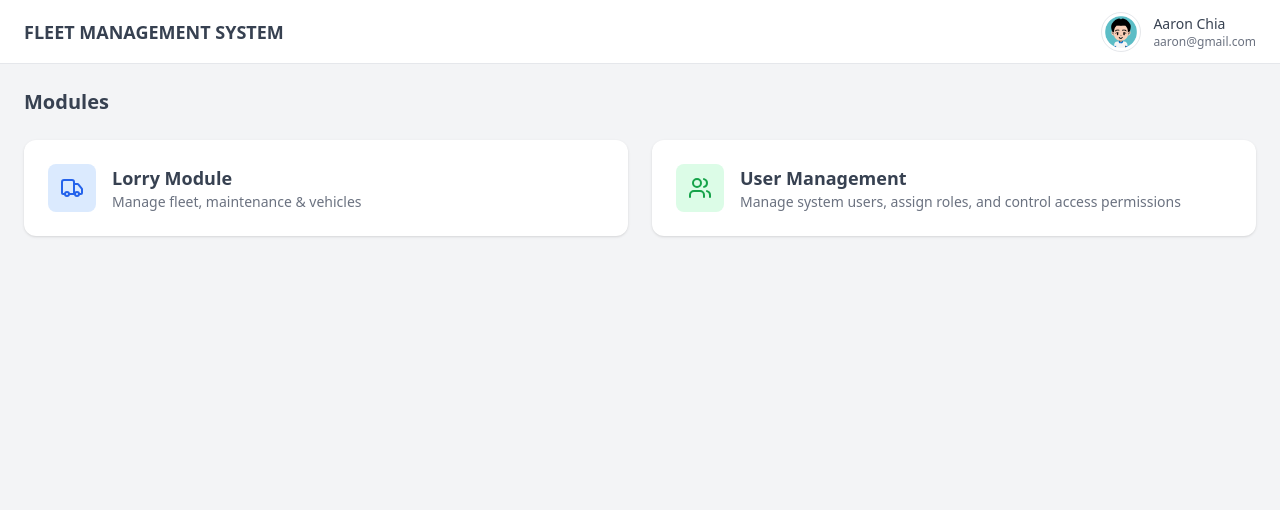
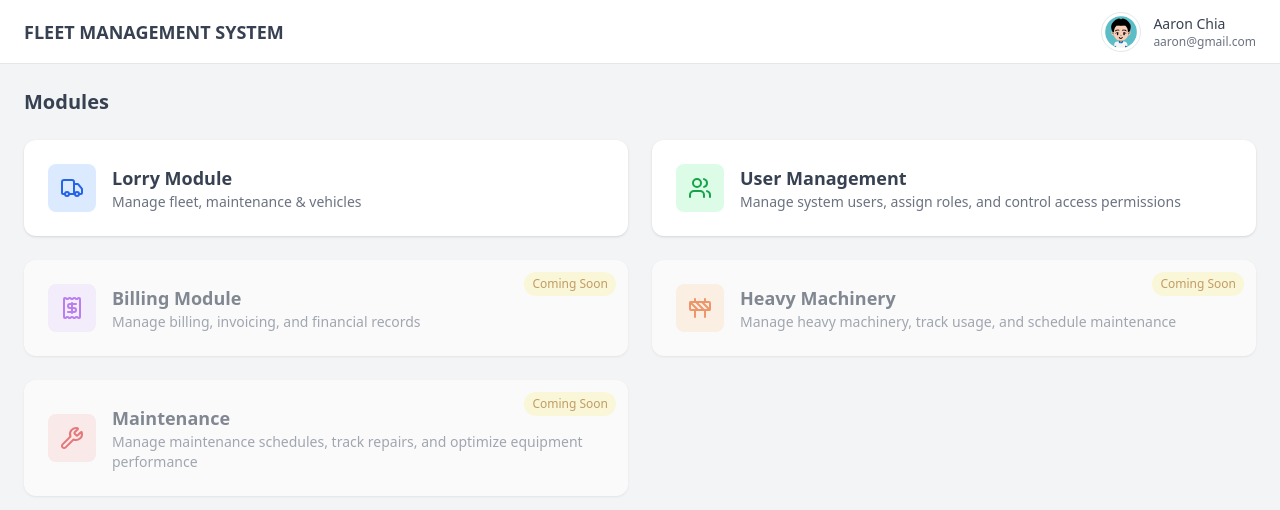
Before and after one commit to AzCodeee/fleet-office, a plain HTML site: page index.html in a window 1280 px wide. Drawn offline with nearby package versions, Linux system fonts and the light colour scheme.

Commit message:
add more coming soon module

```diff
--- a/index.html
+++ b/index.html
@@ -115,6 +115,66 @@
 
         </a>
 
+        <!-- BILLING MODULE (COMING SOON) -->
+        <div class="relative bg-white p-6 rounded-xl shadow opacity-60 cursor-not-allowed flex items-center gap-4">
+
+            <span class="absolute top-3 right-3 text-xs bg-yellow-100 text-yellow-700 px-2 py-1 rounded-full">
+                Coming Soon
+            </span>
+
+            <div class="p-3 bg-purple-100 rounded-lg">
+                <i data-lucide="receipt" class="w-6 h-6 text-purple-600"></i>
+            </div>
+
+            <div>
+                <h3 class="font-semibold text-lg">Billing Module</h3>
+                <p class="text-sm text-gray-500">
+                    Manage billing, invoicing, and financial records
+                </p>
+            </div>
+
+        </div>
+
+        <!-- HEAVY MACHINERY (COMING SOON) -->
+        <div class="relative bg-white p-6 rounded-xl shadow opacity-60 cursor-not-allowed flex items-center gap-4">
+
+            <span class="absolute top-3 right-3 text-xs bg-yellow-100 text-yellow-700 px-2 py-1 rounded-full">
+                Coming Soon
+            </span>
+
+            <div class="p-3 bg-orange-100 rounded-lg">
+                <i data-lucide="construction" class="w-6 h-6 text-orange-600"></i>
+            </div>
+
+            <div>
+                <h3 class="font-semibold text-lg">Heavy Machinery</h3>
+                <p class="text-sm text-gray-500">
+                    Manage heavy machinery, track usage, and schedule maintenance
+                </p>
+            </div>
+
+        </div>
+
+        <!-- MAINTENANCE (COMING SOON) -->
+        <div class="relative bg-white p-6 rounded-xl shadow opacity-60 cursor-not-allowed flex items-center gap-4">
+
+            <span class="absolute top-3 right-3 text-xs bg-yellow-100 text-yellow-700 px-2 py-1 rounded-full">
+                Coming Soon
+            </span>
+
+            <div class="p-3 bg-red-100 rounded-lg">
+                <i data-lucide="wrench" class="w-6 h-6 text-red-600"></i>
+            </div>
+
+            <div>
+                <h3 class="font-semibold text-lg">Maintenance</h3>
+                <p class="text-sm text-gray-500">
+                    Manage maintenance schedules, track repairs, and optimize equipment performance
+                </p>
+            </div>
+
+        </div>
+
     </div>
 
 </main>
```
